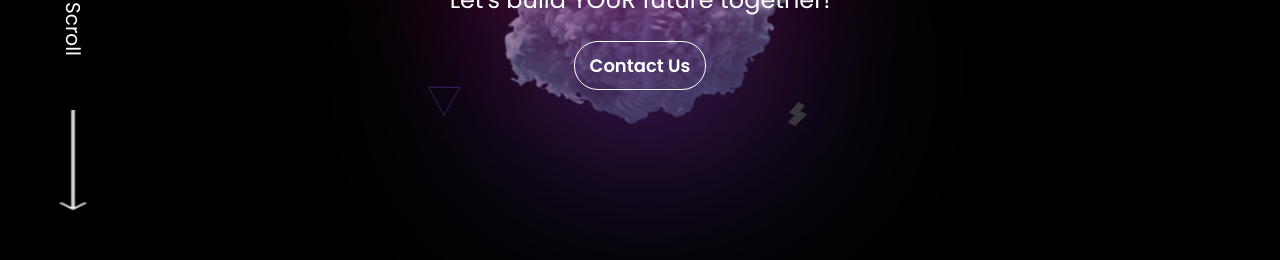
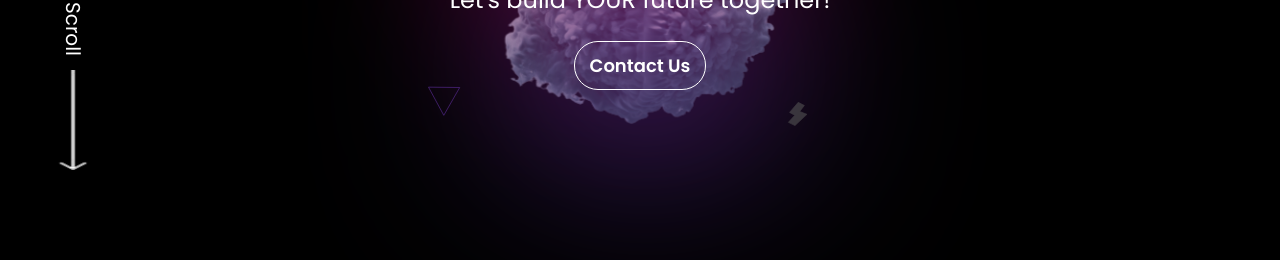
Before and after one commit to SalmanAhmed24/eminent, a Next.js app: page / in a window 1280 px wide. Shown: the part 526-786 px from the top of the page. Built offline with nearby package versions, Linux system fonts and the light colour scheme.

Commit message:
changed arrow css

```diff
--- a/styles/components/homeHeader.scss
+++ b/styles/components/homeHeader.scss
@@ -81,6 +81,10 @@
 	.scroll-btn-wrap {
 		@include flexColCenter;
 		margin-top: 100px;
+		.arrow-img {
+			position: relative;
+			top: -40px;
+		}
 		&:hover {
 			cursor: pointer;
 			.arrow-img {
@@ -105,12 +109,12 @@
 }
 @keyframes animateScrollBtn {
 	0% {
-		top: -10px;
+		top: -40px;
 	}
 	50% {
-		top: 10px;
+		top: -20px;
 	}
 	100% {
-		top: -10px;
+		top: -40px;
 	}
 }
```
